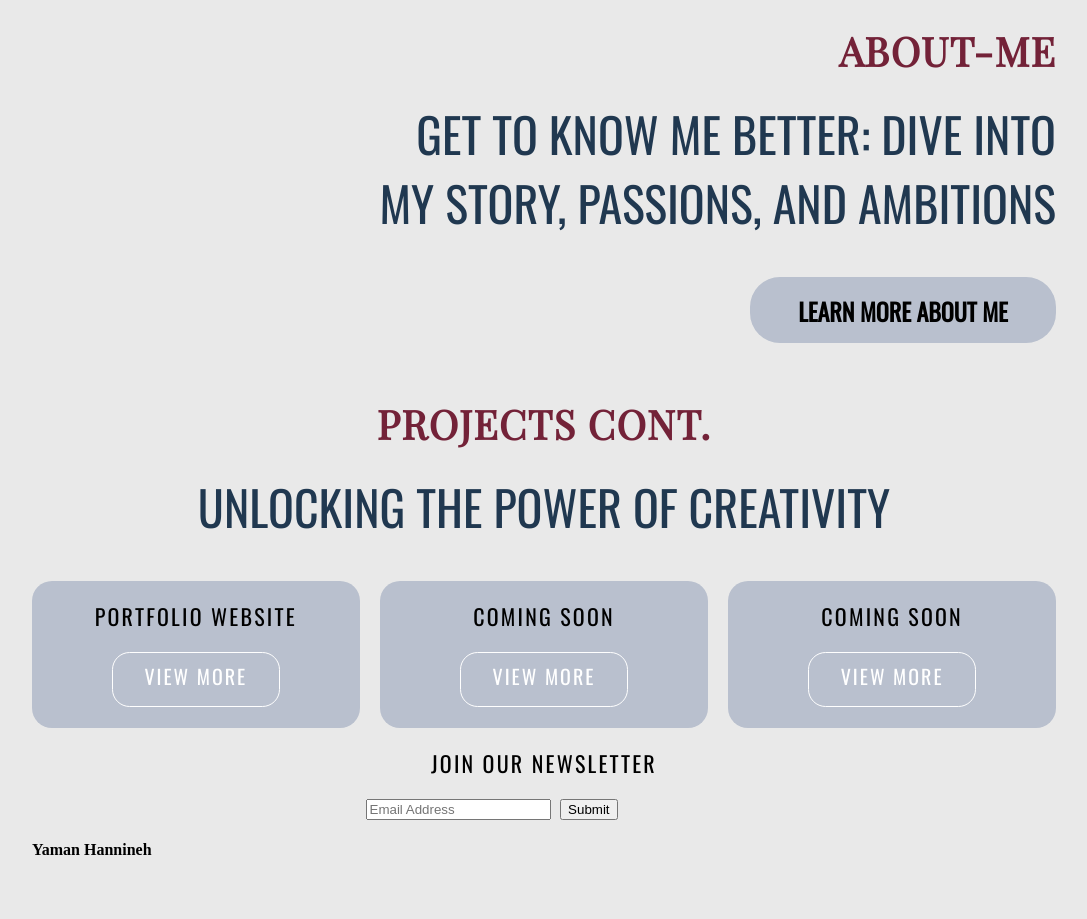
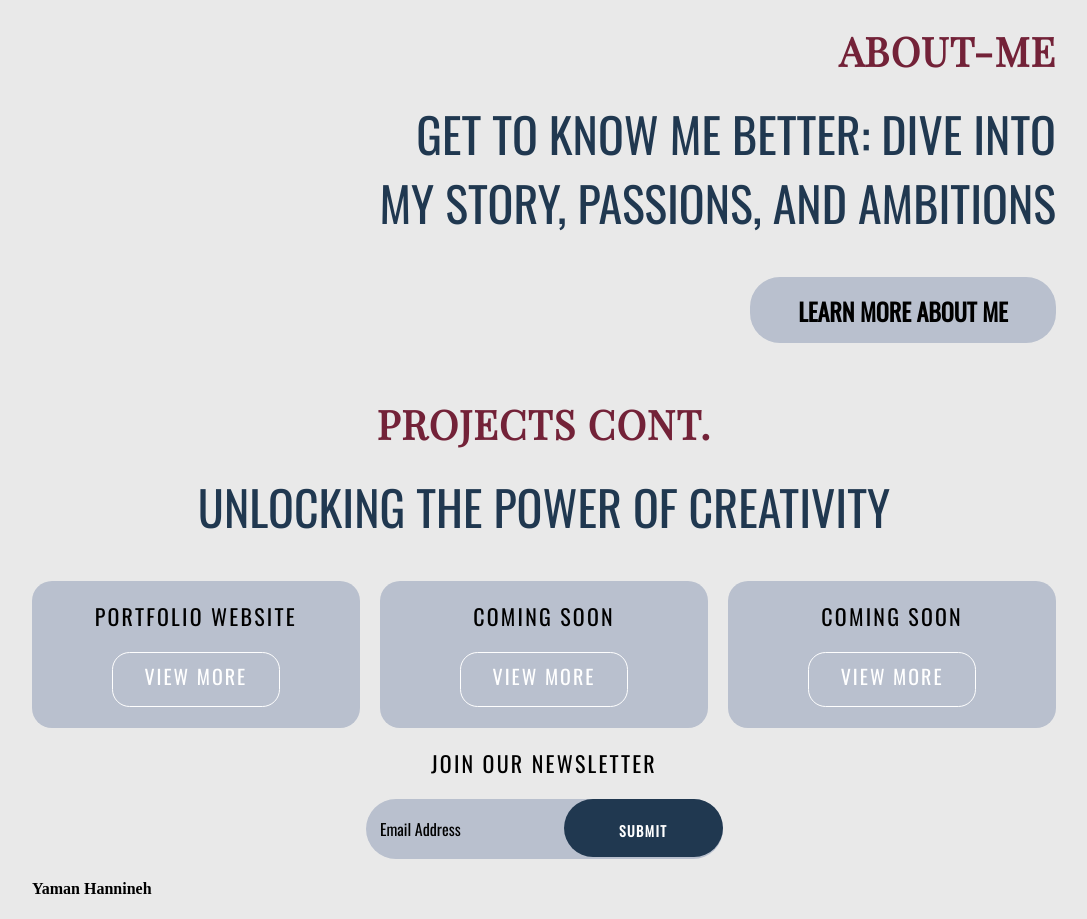
Before and after one commit to NJIT-WIS/midterm-portfolio-yhannineh, a website: page docs/index.html in a window 1280 px wide. Shown: the part 508-1427 px from the top of the page, without its empty margins (96-1183 px from the left). Before the commit the page ends 1389 px from the top, so only its background shows below. Drawn offline with nearby package versions, Linux system fonts and the light colour scheme.

Commit message:
Added properties for placeholder email and submit  button

```diff
--- a/docs/main.css
+++ b/docs/main.css
@@ -207,3 +207,49 @@ form {
     width: 22.3125rem;
     margin:0 auto;
 }
+.newsletter-form input[type="email"]{
+    flex-grow: 1;
+    padding-left: .9rem;
+    gap: 3.8125rem;
+    border-radius: 4.375rem;
+    border: none;
+    height:3.6125rem;
+    margin-right: auto;
+    background: #B9C0CE;
+    color: #000;
+    font-family: var(--font-secondary);
+    font-size: 1rem;
+    font-style: normal;
+    font-weight: 400;
+    line-height: 1.9375rem;
+}
+.newsletter-form input[type="submit"] {
+    background-color: var(--primary-color);
+    color: #ffffff;
+    border: none;
+    padding: 1.115rem 3.4375rem;
+    border-radius: 5.1875rem;
+    cursor: pointer;
+    transition: background-color 0.3s ease;
+    position: absolute; /* Set the submit button to absolute positioning */
+    right: 0; /* Position the submit button to the right */
+    color: #FFF;
+    font-family: var(--font-secondary);
+    text-transform: uppercase;
+    font-size: 0.875rem;
+    font-style: normal;
+    font-weight: 600;
+    line-height: 1.71875rem; /* 196.429% */
+    letter-spacing: 0.0875rem;
+    max-height: 3.6125rem;
+    /* padding-bottom: 1rem ; */
+}
+::placeholder{
+    color: #000;
+
+    font-family: var(--font-secondary);
+    font-size: 1rem;
+    font-style: normal;
+    font-weight: 400;
+    line-height: 1.9375rem; /* 193.75% */
+}
```
